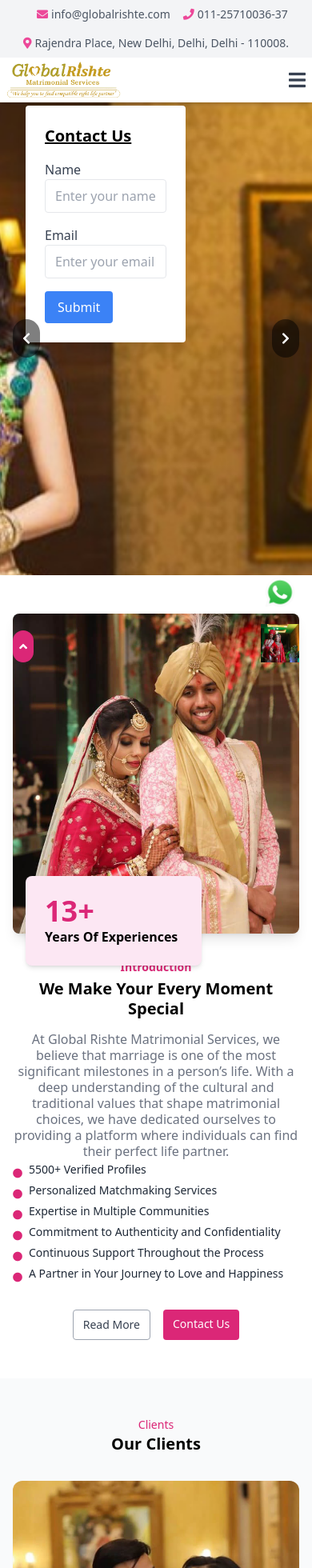
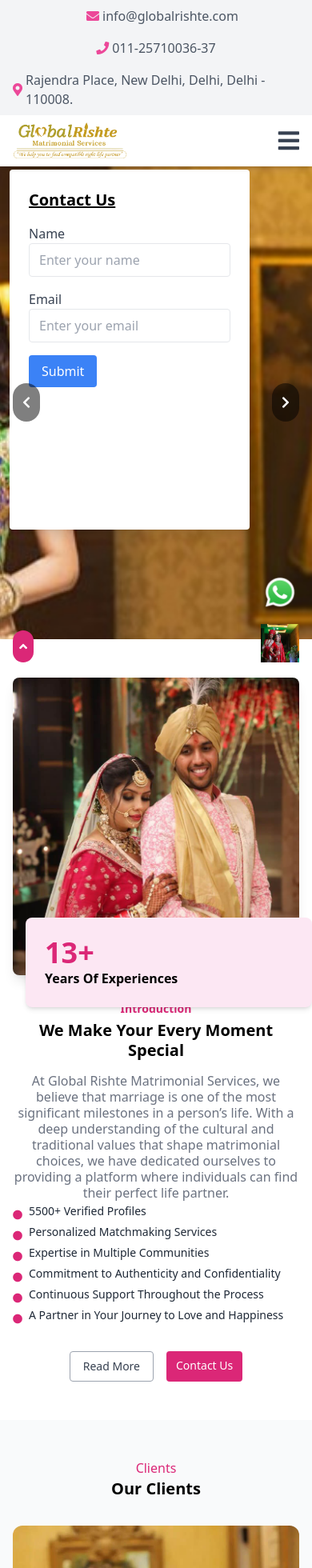
Before and after one commit to Rajumishra23/METRIMONIAL-WEBSITE, a React (Create React App) app: page / in a window 390 px wide. Shown: the top 1960 px of the page at 80% size. Built offline with nearby package versions, Linux system fonts and the light colour scheme.

Commit message:
Updated layout for better responsive view

```diff
--- a/public/index.html
+++ b/public/index.html
@@ -2,48 +2,40 @@
 <html lang="en">
   <head>
     <meta charset="utf-8" />
-    <link rel="icon" href="%PUBLIC_URL%/favicon.ico" />
     <meta name="viewport" content="width=device-width, initial-scale=1" />
     <meta name="theme-color" content="#000000" />
-    <meta
-      name="description"
-      content="Web site created using create-react-app"
-    />
+    <meta name="description" content="Website created using create-react-app" />
+
     <title>Home :: Global Rishte Matrimonial Services</title>
 
     <!-- Favicon -->
+    <link rel="icon" href="%PUBLIC_URL%/favicon.ico" />
     <link rel="shortcut icon" href="img/fav.png" />
+    <link rel="apple-touch-icon" href="%PUBLIC_URL%/logo192.png" />
 
-    <!-- React & Babel (for dev testing in HTML, usually not needed in CRA apps) -->
-    <script src="https://cdn.jsdelivr.net/npm/react@18.2.0/umd/react.development.js"></script>
-    <script src="https://cdn.jsdelivr.net/npm/react-dom@18.2.0/umd/react-dom.development.js"></script>
-    <script src="https://cdn.jsdelivr.net/npm/@babel/standalone@7.20.6/babel.min.js"></script>
-
-    <!-- ✅ Tailwind CDN (safely included) -->
+    <!-- Tailwind CSS CDN -->
     <script src="https://cdn.tailwindcss.com"></script>
 
     <!-- Google Fonts -->
     <link rel="preconnect" href="https://fonts.googleapis.com" />
     <link rel="preconnect" href="https://fonts.gstatic.com" crossorigin />
-    <link
-      href="https://fonts.googleapis.com/css2?family=Alex+Brush&family=Playball&display=swap"
-      rel="stylesheet"
-    />
+    <link href="https://fonts.googleapis.com/css2?family=Alex+Brush&family=Playball&display=swap" rel="stylesheet" />
 
-    <!-- Icons -->
-    <link
-      rel="stylesheet"
-      href="https://cdnjs.cloudflare.com/ajax/libs/font-awesome/5.15.4/css/all.min.css"
-    />
-    <link
-      rel="stylesheet"
-      href="https://cdnjs.cloudflare.com/ajax/libs/themify-icons/0.1.2/css/themify-icons.min.css"
-    />
+    <!-- Font Awesome -->
+    <link rel="stylesheet" href="https://cdnjs.cloudflare.com/ajax/libs/font-awesome/5.15.4/css/all.min.css" />
 
-    <!-- Apple & Manifest -->
-    <link rel="apple-touch-icon" href="%PUBLIC_URL%/logo192.png" />
+    <!-- Themify Icons -->
+    <link rel="stylesheet" href="https://cdnjs.cloudflare.com/ajax/libs/themify-icons/0.1.2/css/themify-icons.min.css" />
+
+    <!-- React & Babel (for development only) -->
+    <script src="https://cdn.jsdelivr.net/npm/react@18.2.0/umd/react.development.js"></script>
+    <script src="https://cdn.jsdelivr.net/npm/react-dom@18.2.0/umd/react-dom.development.js"></script>
+    <script src="https://cdn.jsdelivr.net/npm/@babel/standalone@7.20.6/babel.min.js"></script>
+
+    <!-- Manifest (PWA support) -->
     <link rel="manifest" href="%PUBLIC_URL%/manifest.json" />
   </head>
+
   <body>
     <noscript>You need to enable JavaScript to run this app.</noscript>
     <div id="root"></div>
--- a/src/Pages/Home.jsx
+++ b/src/Pages/Home.jsx
@@ -52,7 +52,7 @@ function Header() {
   return (
     <header className="bg-white shadow-md sticky top-0 z-50">
       {/* Top info bar */}
-      <div className="bg-gray-100 py-2 text-sm">
+      <div className="bg-gray-100 py-2 ">
         <div className="max-w-7xl mx-auto px-4 flex flex-col md:flex-row justify-between items-center gap-2 md:gap-4">
           <div className="flex flex-wrap justify-center md:justify-start items-center gap-4 text-gray-600">
             <span className="whitespace-nowrap"></span>
@@ -73,7 +73,7 @@ function Header() {
       </div>
 
       {/* Logo and Navigation */}
-      <div className="max-w-7xl mx-auto px-2 py-1 flex justify-between items-center">
+      <div className="max-w-7xl mx-auto px-4 py-2 flex justify-between items-center">
         <a href="index.php.html">
           <img src={img10} alt="Global Rishte Logo" className="h-12" />
         </a>
@@ -83,7 +83,7 @@ function Header() {
           className="md:hidden text-gray-700"
           onClick={() => setIsMenuOpen(!isMenuOpen)}
         >
-          <i className="fas fa-bars text-2xl"></i>
+          <i className="fas fa-bars text-3xl"></i>
         </button>
 
         {/* Nav Links */}
@@ -158,7 +158,7 @@ function Carousel() {
       </div>
 
       {/* ✅ Form Overlay */}
-      <div className="absolute top-1 left-8 z-30 bg-white p-6 rounded shadow-lg w-[200px] h-[200px]overflow-y-auto ">
+      <div className="absolute top-1 left-3 z-30 bg-white p-6 rounded shadow-lg w-[300px] h-[450px] overflow-y-auto ">
         <h2 className="text-xl font-bold mb-4"><u><b>Contact Us</b></u></h2>
         <form>
           <div className="mb-4">
@@ -211,14 +211,14 @@ function WelcomeSection() {
         <div className="flex flex-col md:flex-row items-center">
           {/* Left Side - Image & Experience Box */}
           <div className="md:w-1/2 mb-8 md:mb-0 relative">
-            <div className="h-[400px] overflow-hidden rounded-lg shadow-lg">
+            <div className="h-full overflow-hidden rounded-lg shadow-lg">
               <img
                 src={aboutUsImg}
                 alt="About Us"
                 className="w-full h-full object-cover object-top"
               />
             </div>
-            <div className="absolute bottom-[-40px] left-4 bg-pink-100 p-6 rounded-lg shadow-md w-[220px]">
+            <div className="absolute bottom-[-40px] left-4 bg-pink-100 p-6 rounded-lg shadow-md w-full">
               <h4 className="text-4xl font-bold text-pink-600">13+</h4>
               <h3 className="text-base font-semibold">Years Of Experiences</h3>
             </div>
@@ -254,7 +254,7 @@ function WelcomeSection() {
               <div className="mt-8 flex justify-center md:justify-start space-x-4">
                 <a
                   href="about-us.php.html"
-                  className="border border-gray-400 text-gray-700 px-3 py-2 rounded hover:bg-gray-100 text-sm"
+                  className="border border-gray-400 text-gray-700 px-4 py-2 rounded hover:bg-gray-100 text-sm"
                 >
                   Read More
                 </a>
@@ -310,7 +310,7 @@ function ClientsSection() {
     <section className="py-12 bg-gray-50">
       <div className="container mx-auto px-4">
         <div className="text-center mb-8">
-          <h3 className="text-pink-600 text-sm">Clients</h3>
+          <h3 className="text-pink-600 ">Clients</h3>
           <h2 className="text-xl font-bold">Our Clients</h2>
         </div>
 
@@ -323,12 +323,12 @@ function ClientsSection() {
               <img
                 src={client.img}
                 alt={client.name}
-                className="w-[500px] h-33 object-cover"
+                className="w-full h-33 object-cover"
               />
               <div className="p-3">
                 <h3 className="text-sm font-semibold mb-1">{client.name}</h3>
                 {client.details.map((detail, i) => (
-                  <p key={i} className="text-[11px] text-gray-600 leading-tight">
+                  <p key={i} className="text-[15px] text-gray-600 leading-tight">
                     {detail}
                   </p>
                 ))}
@@ -353,12 +353,12 @@ function WhyChooseUsSection() {
           {/* 📝 Text on Right */}
           <div className="lg:w-1/2 bg-pink-100 p-6 rounded-2xl shadow-md">
             <div className="text-center lg:text-left">
-              <h3 className="text-pink-600 text-sm font-semibold mb-1">Why Choose Us?</h3>
-              <h2 className="text-xl md:text-3xl font-bold mb-4 leading-tight">
+              <h3 className="text-pink-600  font-semibold mb-1">Why Choose Us?</h3>
+              <h2 className="text-xl md:text-5xl font-bold mb-4 ">
                 Why Global Rishte?
               </h2>
             </div>
-            <p className="text-gray-700 text-sm leading-relaxed mb-6">
+            <p className="text-gray-700  leading-relaxed mb-6">
               Choosing the right matrimonial service can make all the difference in finding your perfect match.
               At Global Rishte Matrimonial Services, we stand out in the crowded matchmaking industry because of our
               commitment to excellence, integrity, and personalized service.
@@ -372,7 +372,7 @@ function WhyChooseUsSection() {
               ].map((item, index) => (
                 <div key={index} className="flex items-start gap-3">
                   <i className={`${item.icon} text-pink-600 text-lg mt-1`}></i>
-                  <h3 className="text-sm font-medium text-gray-800">{item.title}</h3>
+                  <h3 className=" font-medium text-gray-800">{item.title}</h3>
                 </div>
               ))}
             </div>
@@ -401,7 +401,7 @@ function FactsSection() {
             <img
               src={aboutSssImg}
               alt="Facts"
-              className="w-full h-[400px] object-cover rounded-lg"
+              className="w-full h-full object-cover rounded-lg"
             />
           </div>
 
@@ -443,7 +443,7 @@ function FactsSection() {
                         strokeLinecap="round"
                       />
                     </svg>
-                    <div className="absolute top-1/2 left-1/2 transform -translate-x-1/2 -translate-y-1/2 text-sm font-bold">
+                    <div className="absolute top-1/2 left-1/2 transform -translate-x-1/2 -translate-y-1/2  font-bold">
                       {fact.value}%
                     </div>
                   </div>
@@ -469,7 +469,7 @@ function GallerySection() {
           <h3 className="text-pink-600 text-sm uppercase tracking-widest mb-2">
             Photo Gallery
           </h3>
-          <h2 className="text-3xl md:text-4xl font-bold text-gray-800">
+          <h2 className="text-5xl md:text-4xl font-bold text-gray-800">
             Our Captured Moments
           </h2>
         </div>
@@ -511,7 +511,7 @@ const logos = [
 function ClientsLogoSection() {
   return (
     <section className="py-8"> {/* Less padding vertically */}
-      <div className="max-w-8xl mx-auto px-4"> {/* Smaller width and padding */}
+      <div className="max-w-10xl mx-auto px-4"> {/* Smaller width and padding */}
         <div className="text-center mb-6">
           <h1 className="text-pink-600 text-4px">Clients List</h1> {/* Smaller subheading */}
           <h1 className="text-xl font-semibold">Our Clients</h1> {/* Smaller main heading */}
@@ -537,7 +537,7 @@ export { ClientsLogoSection };
 
 function Footer() {
   return (
-    <footer className="bg-gray-900 text-white py-8 text-sm">
+    <footer className="bg-gray-900 text-white py-8">
       <div className="max-w-7xl mx-auto px-4">
         {/* Newsletter Signup */}
         <div className="flex flex-col md:flex-row justify-between items-center mb-6">
```
